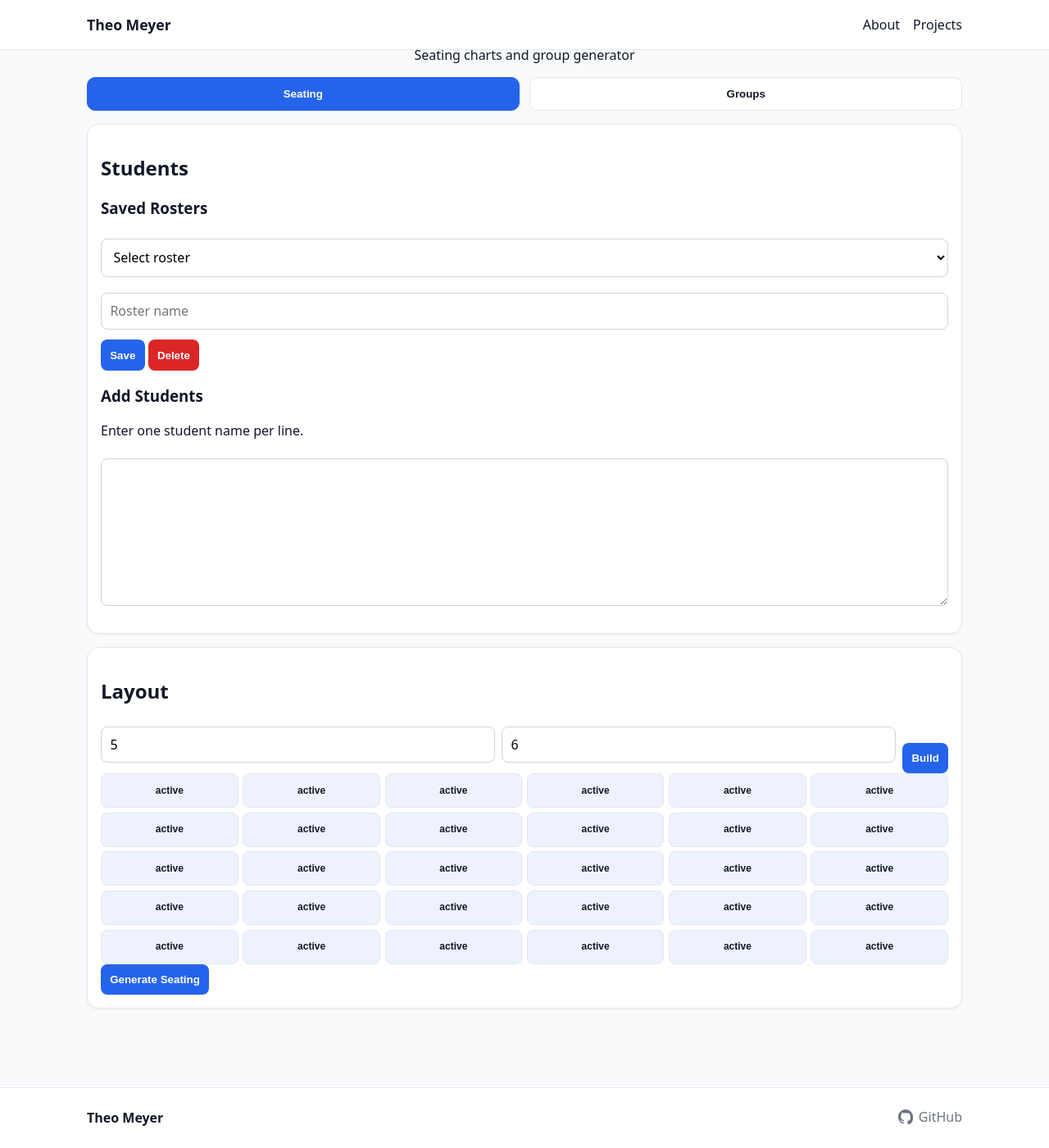
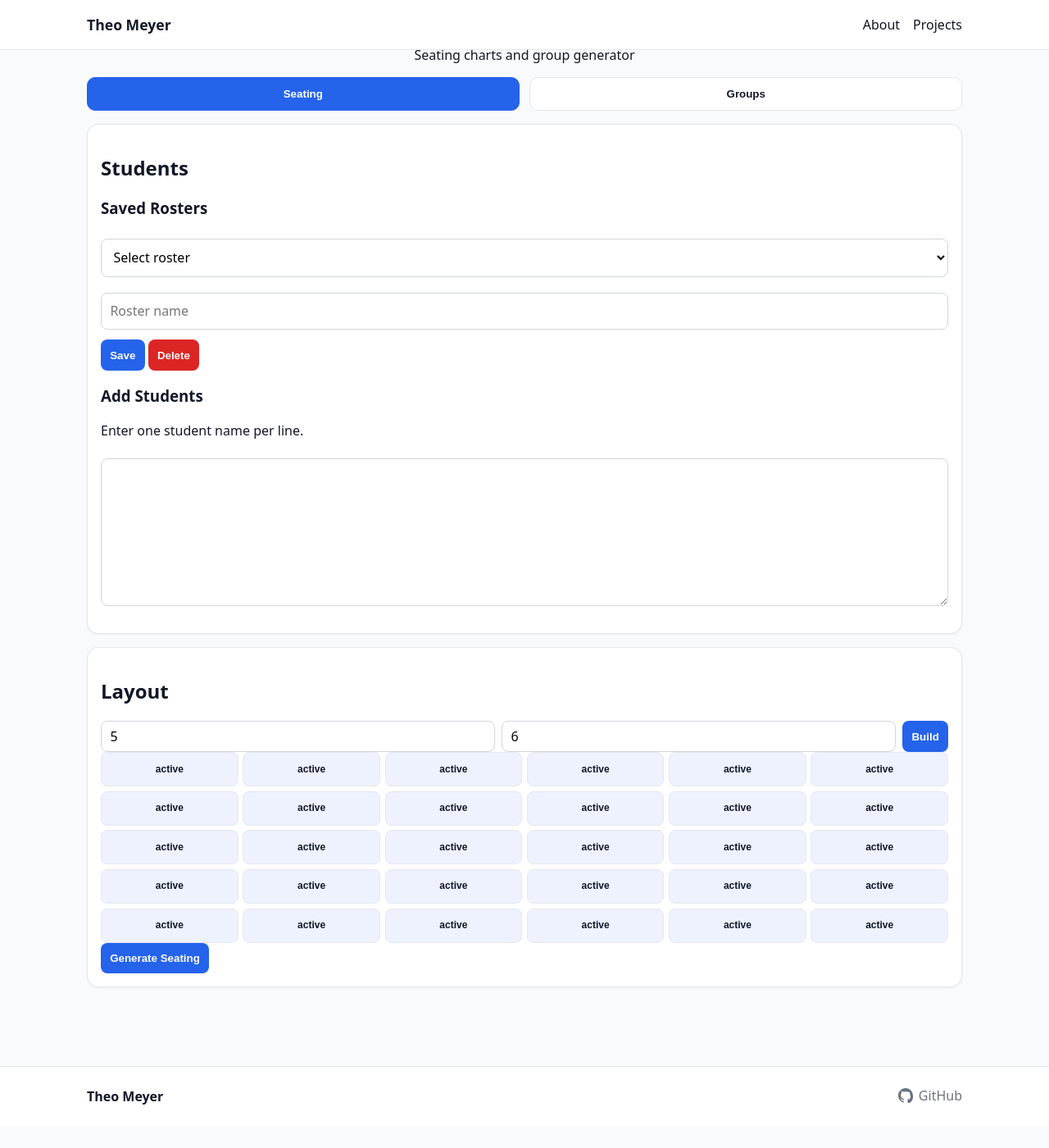
Before and after one commit to TheodoreMeyer/TheodoreMeyer.github.io, a Jekyll site: the page built from chart/index.html, in a window 1280 px wide and 1400 px high, scrolled down 123 px. Shown: the whole window at 82% size. Built offline with Jekyll 4.4.1, drawn with Linux system fonts in a browser that asks for light colours; after the commit the page ends 1497 px from its top, so only the background shows below that.

Commit message:
Clean up charting system for now

```diff
--- a/assets/css/seating.css
+++ b/assets/css/seating.css
@@ -108,7 +108,19 @@
     display: grid;
     grid-template-columns: 1fr 1fr auto;
     gap: 0.5rem;
-    align-items: end;
+    align-items: center;
+}
+
+.row input,
+.row button {
+    height: 38px;
+    margin: 0; /* critical */
+}
+
+.row button {
+    display: flex;
+    align-items: center;
+    justify-content: center;
 }
 
 /* ================= BUTTONS ================= */
--- a/chart/js/seatingchart.js
+++ b/chart/js/seatingchart.js
@@ -43,17 +43,6 @@
         test: (name) => (name || "").toLowerCase().includes("nehemiah"),
         bg: "rgba(239, 68, 68, 0.06)", // red
         border: "rgba(239, 68, 68, 0.18)"
-    },
-
-    {
-        test: (name) => (name || "").toLowerCase().includes("annie"),
-        bg: "rgba(249, 115, 22, 0.06)", // orange
-        border: "rgba(249, 115, 22, 0.18)"
-    },
-    {
-        test: (name) => (name || "").toLowerCase().includes("owen"),
-        bg: "rgba(148, 163, 184, 0.06)", // slate gray
-        border: "rgba(148, 163, 184, 0.18)"
     },
     {
         test: (name) => (name || "").toLowerCase().includes("georgia"),
```
